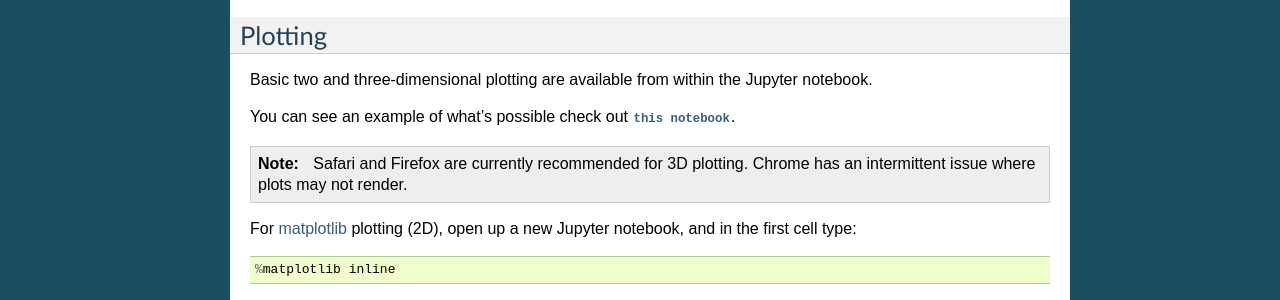
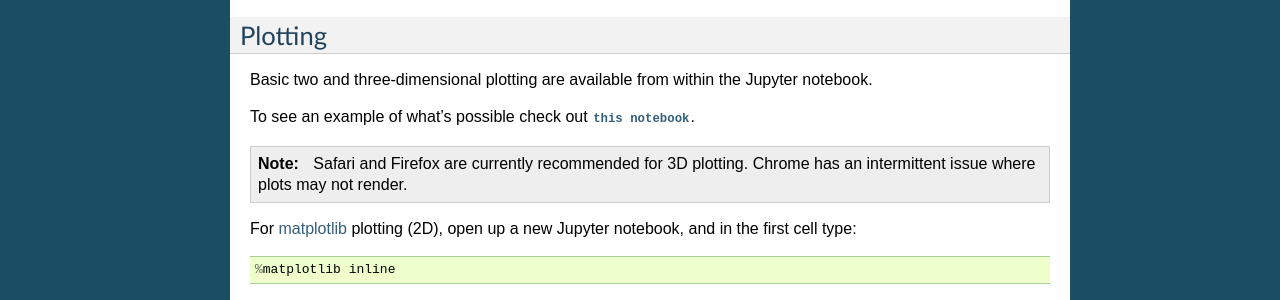
Before and after one commit to vacary/docker, a Sphinx documentation site: the page built from docs/source/jupyter.rst, in a window 1280 px wide. Shown: the part 786-1086 px from the top of the page. Built offline with Sphinx 7.4.7, drawn with Linux system fonts in a browser that asks for light colours.

```diff
--- a/docs/source/jupyter.rst
+++ b/docs/source/jupyter.rst
@@ -46,7 +46,7 @@ Plotting
 Basic two and three-dimensional plotting are available from within the Jupyter
 notebook.
 
-You can see an example of what's possible check out :download:`this notebook
+To see an example of what's possible check out :download:`this notebook
 <jupyter-fenics-plotting-example.html>`.
 
 .. note:: Safari and Firefox are currently recommended for 3D plotting. Chrome
```
